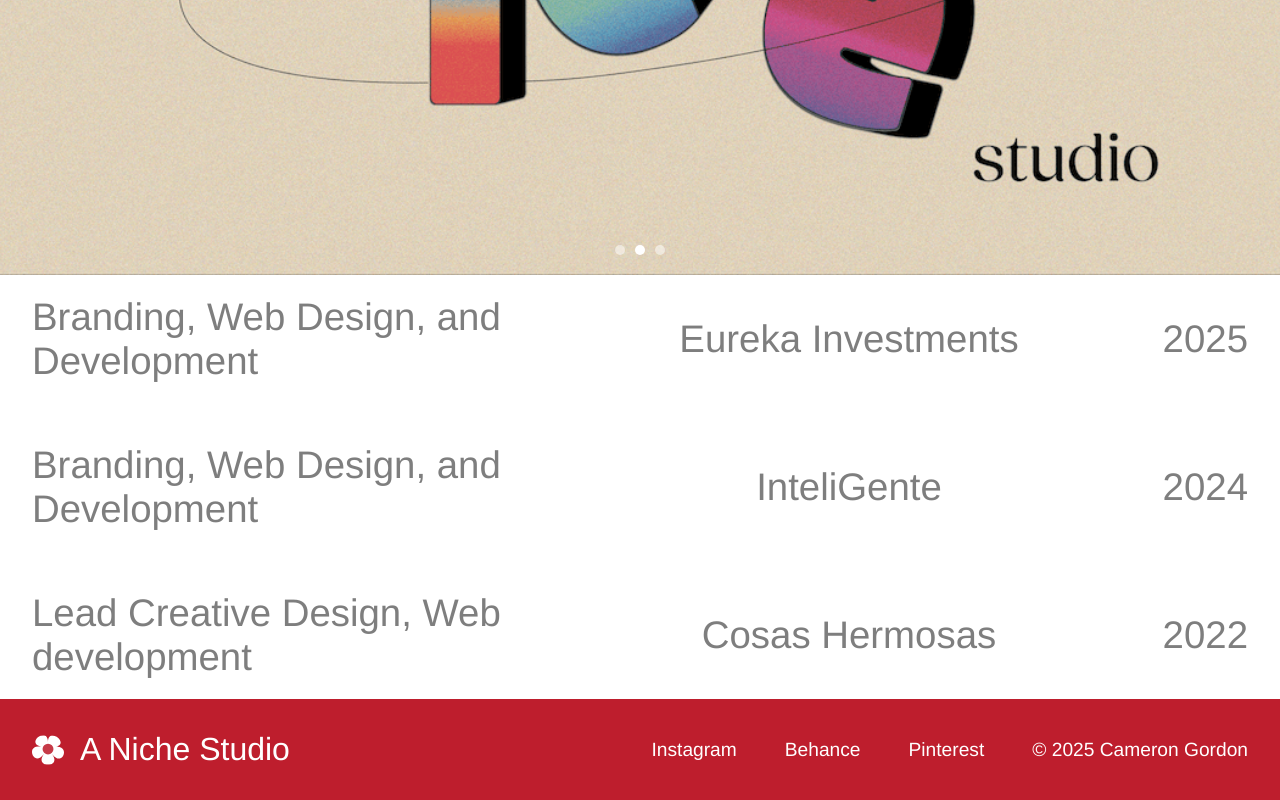
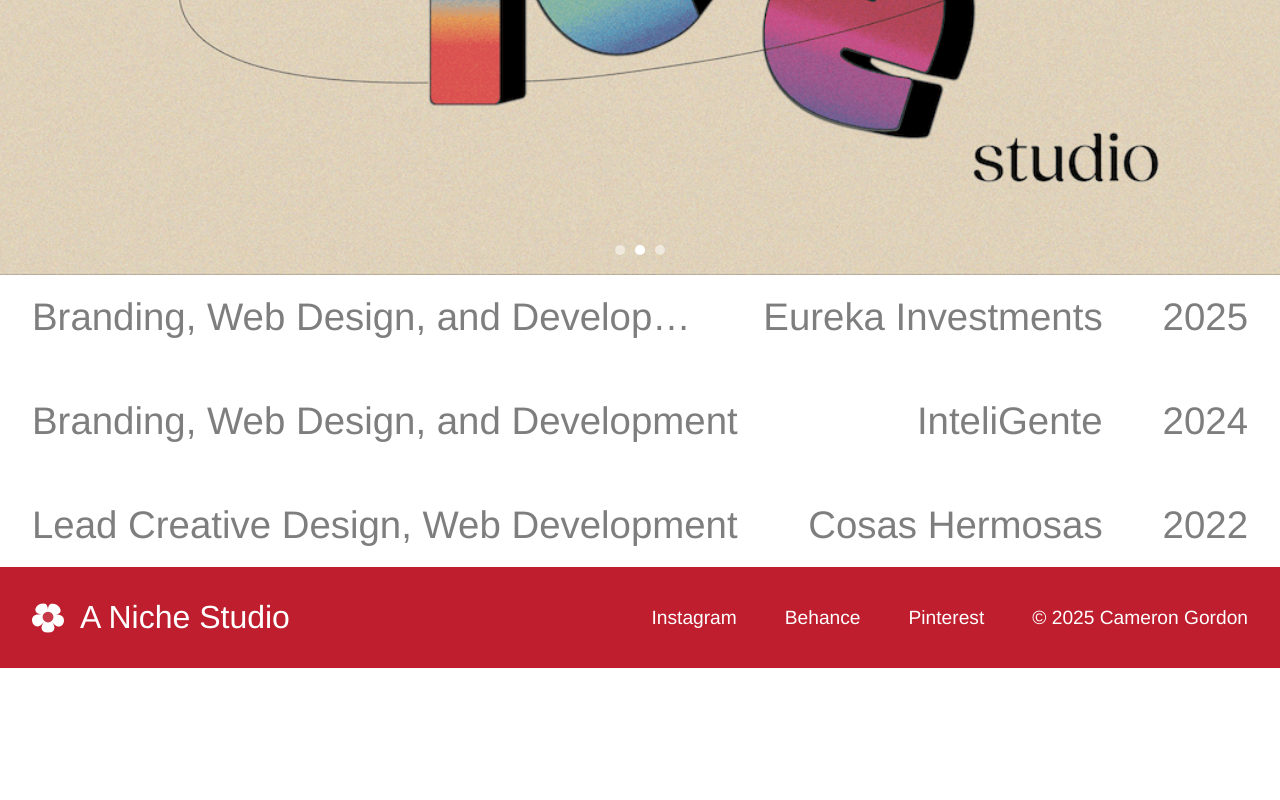
Before and after one commit to gitcamy/niche-app, a React (Create React App) app: page / in a window 1280 px wide. Shown: the part 522-1322 px from the top of the page. After the commit the page ends 1190 px from the top, so only its background shows below. Built offline with nearby package versions, Linux system fonts and the light colour scheme.

Commit message:
Contact responsive

```diff
--- a/src/components/Contact.css
+++ b/src/components/Contact.css
@@ -67,10 +67,21 @@
   .contact-container {
     flex-direction: row;
     text-align: left;
+    width: 100%;
+    padding: 2rem;
+    max-width: fit-content;
+    margin: 0%;
   }
 
   .contact-content {
     flex-direction: row;
     text-align: left;
+    max-width: fit-content;
+    margin: 0%;
+    padding: 2rem;
+  }
+
+  .contact-page {
+    display: block;
   }
 }
--- a/src/components/LinksList.css
+++ b/src/components/LinksList.css
@@ -30,6 +30,8 @@
   color: #000;
   display: flex;
   flex-direction: column;
+  justify-content: center;
+  align-items: center;
   gap: 0.5rem;
   transition: opacity 0.3s ease;
 }
@@ -44,6 +46,9 @@
   font-size: clamp(1.2rem, 3vw, 2.5rem);
   color: #000;
   font-weight: 450;
+  white-space: nowrap;
+  overflow: hidden;
+  text-overflow: ellipsis;
 }
 
 @media screen and (min-width: 768px) {
@@ -56,15 +61,17 @@
 
   .list-description {
     flex: 1;
+    min-width: 0;
   }
 
   .list-name {
-    flex: 1;
+    flex: 0 1 auto;
     text-align: center;
+    margin: 0 20px;
   }
 
   .list-date {
-    flex: 0 0 100px;
+    flex: 0 0 auto;
     text-align: right;
   }
 }
--- a/src/components/LinksList.js
+++ b/src/components/LinksList.js
@@ -17,7 +17,7 @@
     },
     {
       name: "Cosas Hermosas",
-      description: "Lead Creative Design, Web development",
+      description: "Lead Creative Design, Web Development",
       date: "2022",
       link: "https://www.cosashermosas.shop",
     },
```
